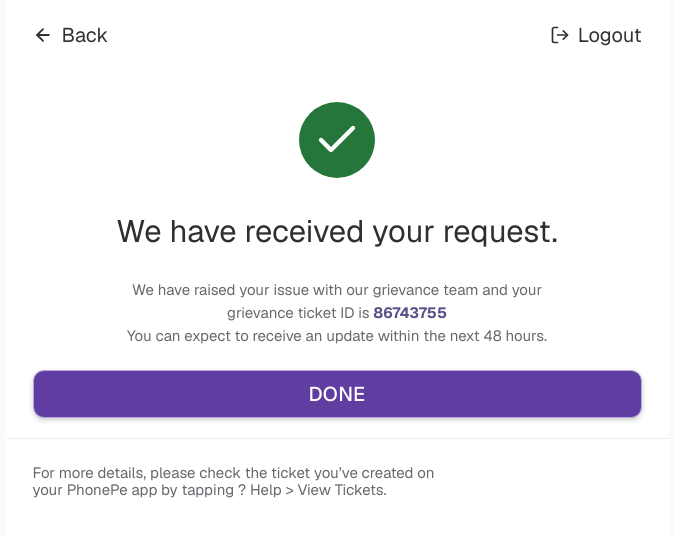
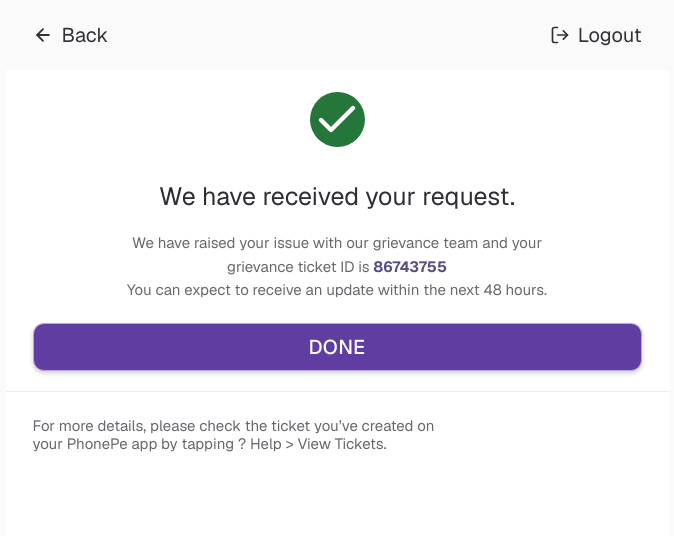
Before and after one commit to aneeshmaury/phonepelev1, a Next.js app: page / in a window 1280 px wide. Shown: the top 536 px of the page, without its empty margins (303-977 px from the left). Built offline with nearby package versions, Linux system fonts and the light colour scheme.

Commit message:
rererereer

```diff
--- a/app/page.js
+++ b/app/page.js
@@ -10,7 +10,7 @@
       <div className="mx-auto min-h-screen w-full max-w-[663px] bg-white">
 
         {/* Header */}
-        <div className="flex items-center justify-between px-[27px] pt-[20px]">
+        <div className="flex items-center justify-between bg-[#fafafa] px-[27px] py-[20px]">
 
           {/* Back */}
           <button className="flex items-center gap-[9px] text-[20px] font-normal text-[#303236]">
@@ -34,8 +34,8 @@
         </div>
 
         {/* Success icon */}
-        <div className="flex justify-center pt-[52px]">
-          <div className="flex h-[76px] w-[76px] items-center justify-center rounded-full bg-[#24763b]">
+        <div className="flex justify-center pt-[10px] mt-3">
+          <div className="flex h-[55px] w-[55px] items-center justify-center rounded-full bg-[#24763b]">
             <Check
               size={48}
               strokeWidth={2.2}
@@ -45,12 +45,12 @@
         </div>
 
         {/* Main title */}
-        <h1 className="mt-[34px] text-center text-[31px] font-normal leading-tight text-[#2d2f33]">
+        <h1 className="mt-[34px] text-center text-[25px] font-normal leading-tight text-[#2d2f33]">
           We have received your request.
         </h1>
 
         {/* Description */}
-        <div className="mx-auto mt-[27px] max-w-[620px] px-[20px] text-center">
+        <div className="mx-auto mt-[19px] max-w-[620px] px-[20px] text-center">
           <p className="text-[15px] font-normal leading-[1.55] text-[#67696d]">
             We have raised your issue with our grievance team and your
             <br />
```
